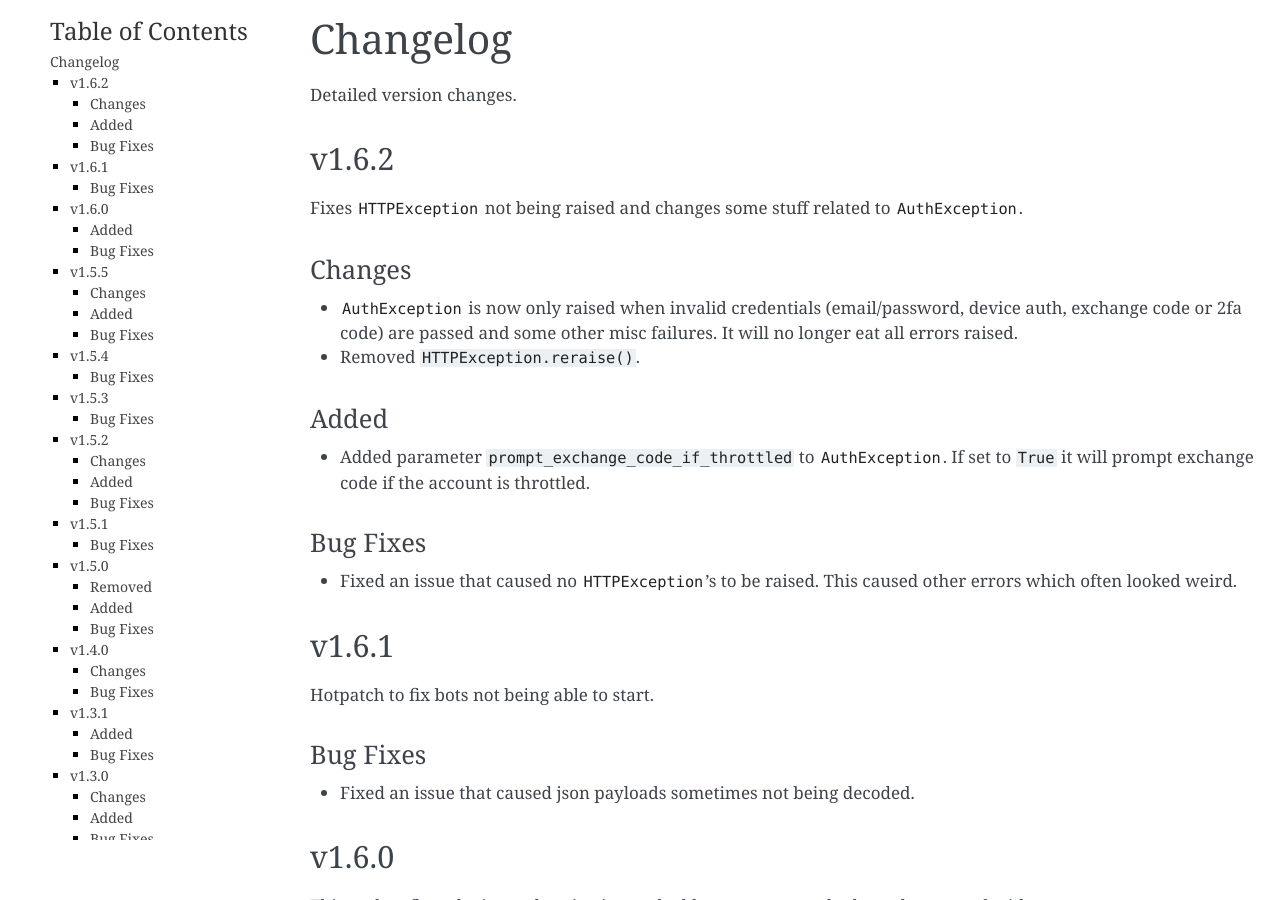
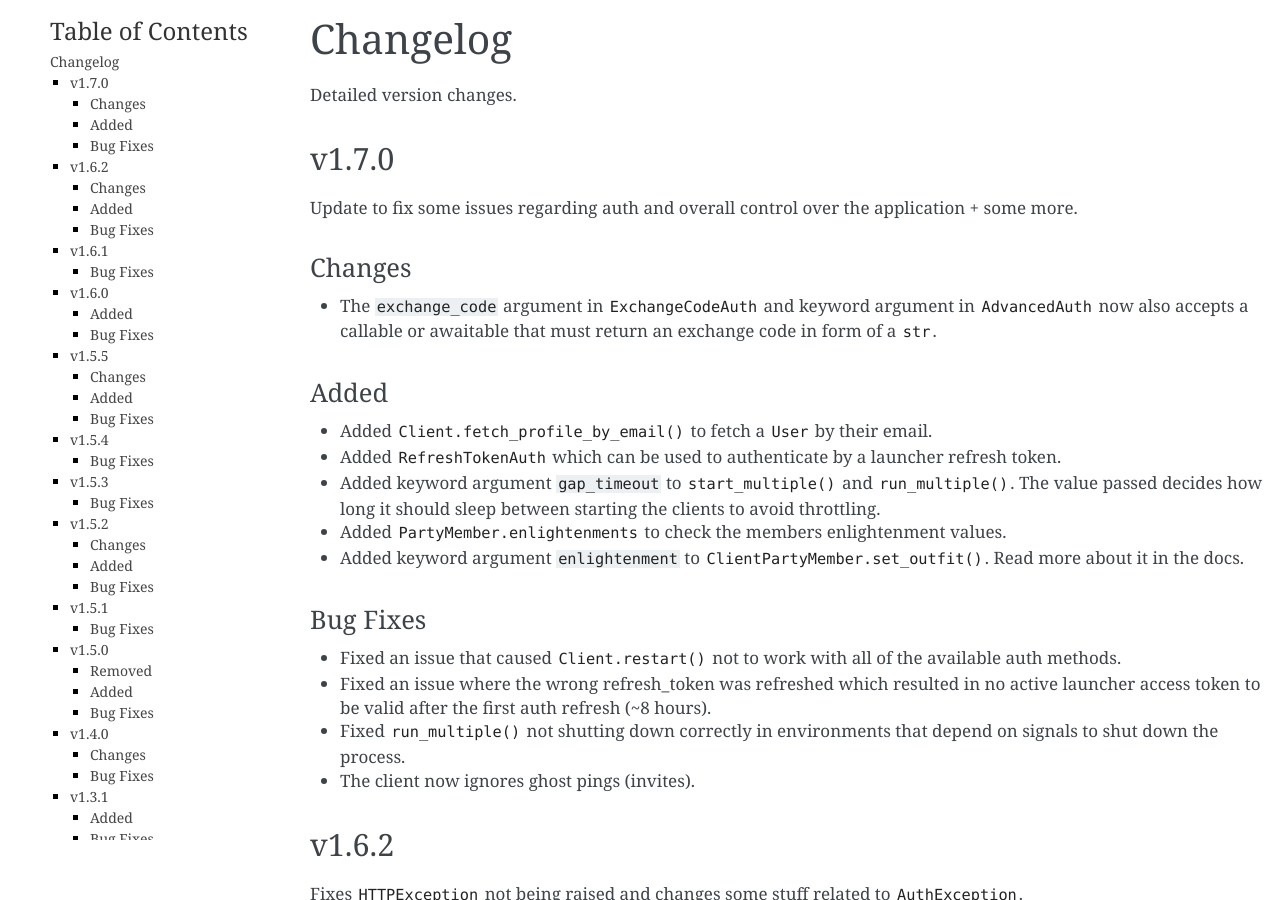
Before and after one commit to Terbau/fortnitepy, a Sphinx documentation site: the page built from docs/changelog.rst, in a window 1280 px wide and 900 px high. Built offline with Sphinx 7.4.7, drawn with Linux system fonts in a browser that asks for light colours.

Commit message:
1.7.0 changelog + version bump

```diff
--- a/docs/changelog.rst
+++ b/docs/changelog.rst
@@ -4,6 +4,34 @@ Changelog
 =========
 
 Detailed version changes.
+
+v1.7.0
+------
+
+Update to fix some issues regarding auth and overall control over the application + some more.
+
+Changes
+~~~~~~~
+
+- The ``exchange_code`` argument in :class:`ExchangeCodeAuth` and keyword argument in :class:`AdvancedAuth` now also accepts a callable or awaitable that must return an exchange code in form of a :class:`str`.
+
+Added
+~~~~~
+
+- Added :meth:`Client.fetch_profile_by_email()` to fetch a :class:`User` by their email.
+- Added :class:`RefreshTokenAuth` which can be used to authenticate by a launcher refresh token.
+- Added keyword argument ``gap_timeout`` to :func:`start_multiple()` and :func:`run_multiple()`. The value passed decides how long it should sleep between starting the clients to avoid throttling.
+- Added :attr:`PartyMember.enlightenments` to check the members enlightenment values.
+- Added keyword argument ``enlightenment`` to :meth:`ClientPartyMember.set_outfit()`. Read more about it in the docs.
+
+Bug Fixes
+~~~~~~~~~
+
+- Fixed an issue that caused :meth:`Client.restart()` not to work with all of the available auth methods.
+- Fixed an issue where the wrong refresh_token was refreshed which resulted in no active launcher access token to be valid after the first auth refresh (~8 hours).
+- Fixed :func:`run_multiple()` not shutting down correctly in environments that depend on signals to shut down the process.
+- The client now ignores ghost pings (invites).
+
 
 v1.6.2
 ------
--- a/fortnitepy/__init__.py
+++ b/fortnitepy/__init__.py
@@ -25,7 +25,7 @@ OUT OF OR IN CONNECTION WITH THE SOFTWARE OR THE USE OR OTHER DEALINGS IN THE
 SOFTWARE.
 """
 
-__version__ = '1.6.2'
+__version__ = '1.7.0'
 
 import asyncio
 from sys import platform, version_info
```
